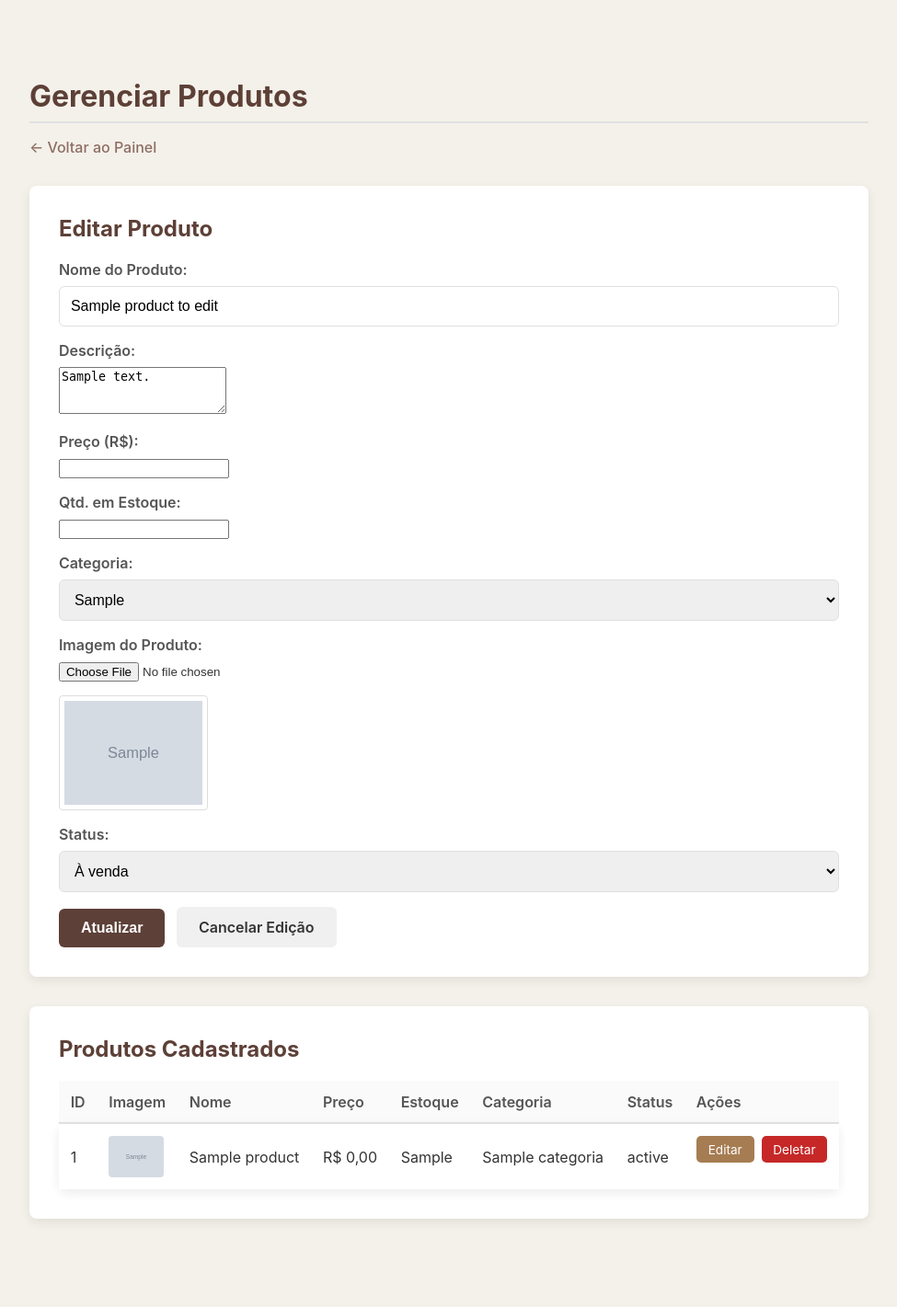
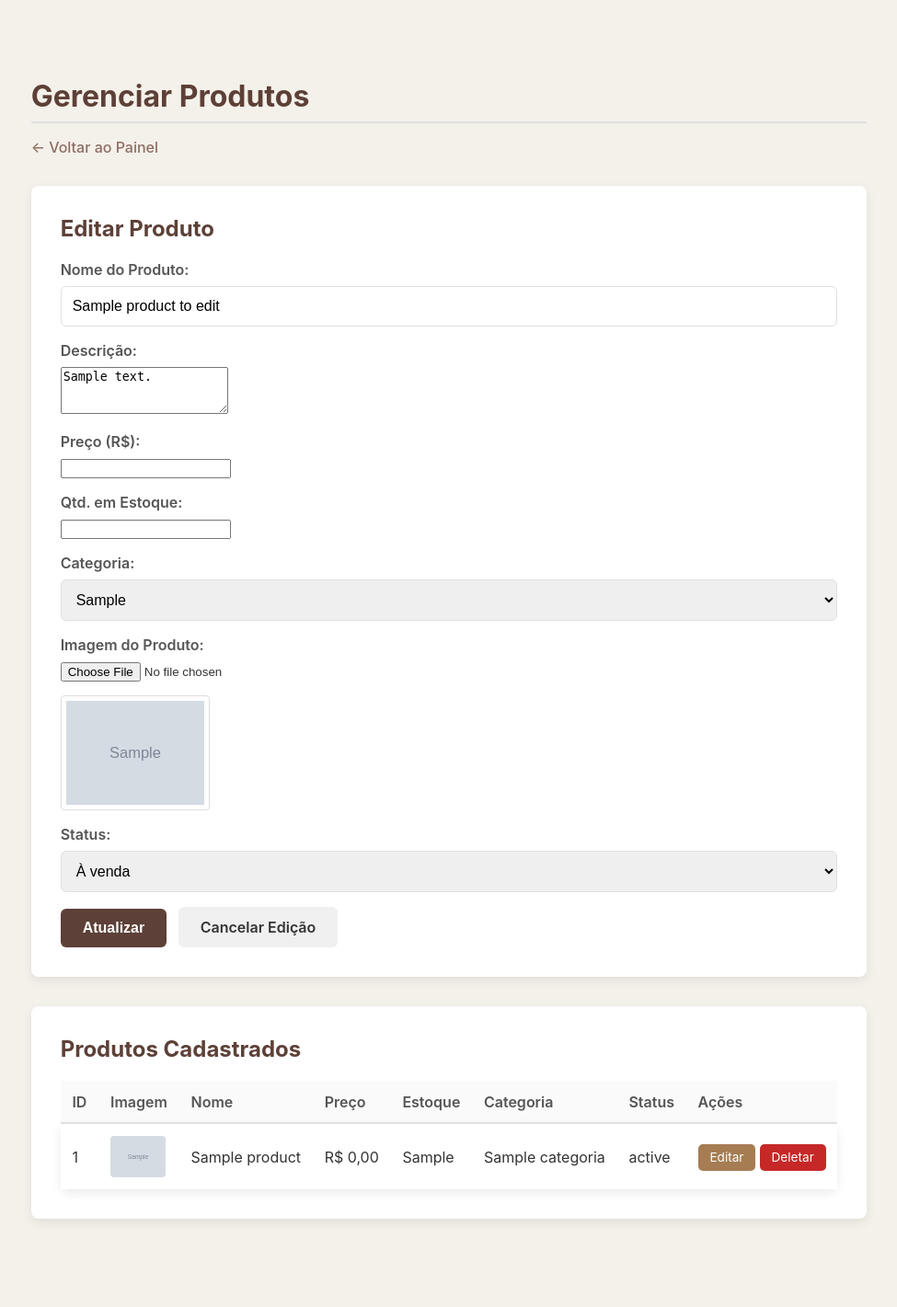
Before and after one commit to JoaoTrombeta/Aliexpresso, a PHP site: the page made by view/admin/produto_crud.php in a window 1280 px wide. Shown: the whole page at 92% size, without its empty margins (152-1127 px from the left). Run offline with PHP 8.4, Linux system fonts and the light colour scheme; tables that the repository leaves empty hold one stand-in row (values such as "Sample post"); the template is opened without the code that fills it: most values are stand-ins (such as "Sample title", 1, 10 or a date in 2020); grey boxes marked "Sample" are stand-in pictures.

Commit message:
Correções Visuais

```diff
--- a/assets/css/admin.css
+++ b/assets/css/admin.css
@@ -198,6 +198,11 @@
     gap: 0.5rem;
 }
 
+td.actionsProduct {
+    align-items: center;
+    gap: 0.5rem;
+}
+
 .table-container th, .table-container td {
             text-align: left;
             vertical-align: middle;
--- a/view/admin/produto_crud.php
+++ b/view/admin/produto_crud.php
@@ -72,7 +72,7 @@
                     </div>
                 </div>
 
-                <!-- [MUDANÇA] O campo Status só aparece no modo de edição -->
+                <!-- O campo Status só aparece no modo de edição -->
                 <?php if (isset($productToEdit)): ?>
                     <div class="form-group">
                         <label for="status">Status:</label>
@@ -90,7 +90,7 @@
             </form>
         </div>
 
-        <!-- Tabela de Produtos Cadastrados (sem alterações) -->
+        <!-- Tabela de Produtos Cadastrados -->
         <div class="table-container">
             <h2>Produtos Cadastrados</h2>
             <table>
@@ -107,7 +107,7 @@
                         <th>Ações</th>
                     </tr>
                 </thead>
-                <!-- ... corpo da tabela ... -->
+                <!-- Corpo da Tabela -->
                 <tbody class="table-container">
                     <?php foreach ($products as $product): ?>
                     <tr>
@@ -124,8 +124,8 @@
                         <td><?= $product['quantidade_estoque'] ?></td>
                         <td><?= htmlspecialchars($product['categoria']) ?></td>
                         <td><?= htmlspecialchars($product['status']) ?></td>
-                        <td class="actions">
-                            <a href="index.php?page=admin&action=products&edit_id=<?= $product['id_produto'] ?>" class="btn-edit">Editar</a>
+                        <td class="actionsProduct">
+                            <a href="index.php?page=admin&action=produtos&edit_id=<?= $product['id_produto'] ?>" class="btn-edit">Editar</a>
                             <a href="index.php?page=admin&action=deleteProduct&id=<?= $product['id_produto'] ?>" class="btn-delete" onclick="return confirm('Tem certeza?');">Deletar</a>
                         </td>
                     </tr>
```
Also changed, not shown: view/admin/dashboard.php (+5 -2 lines).
